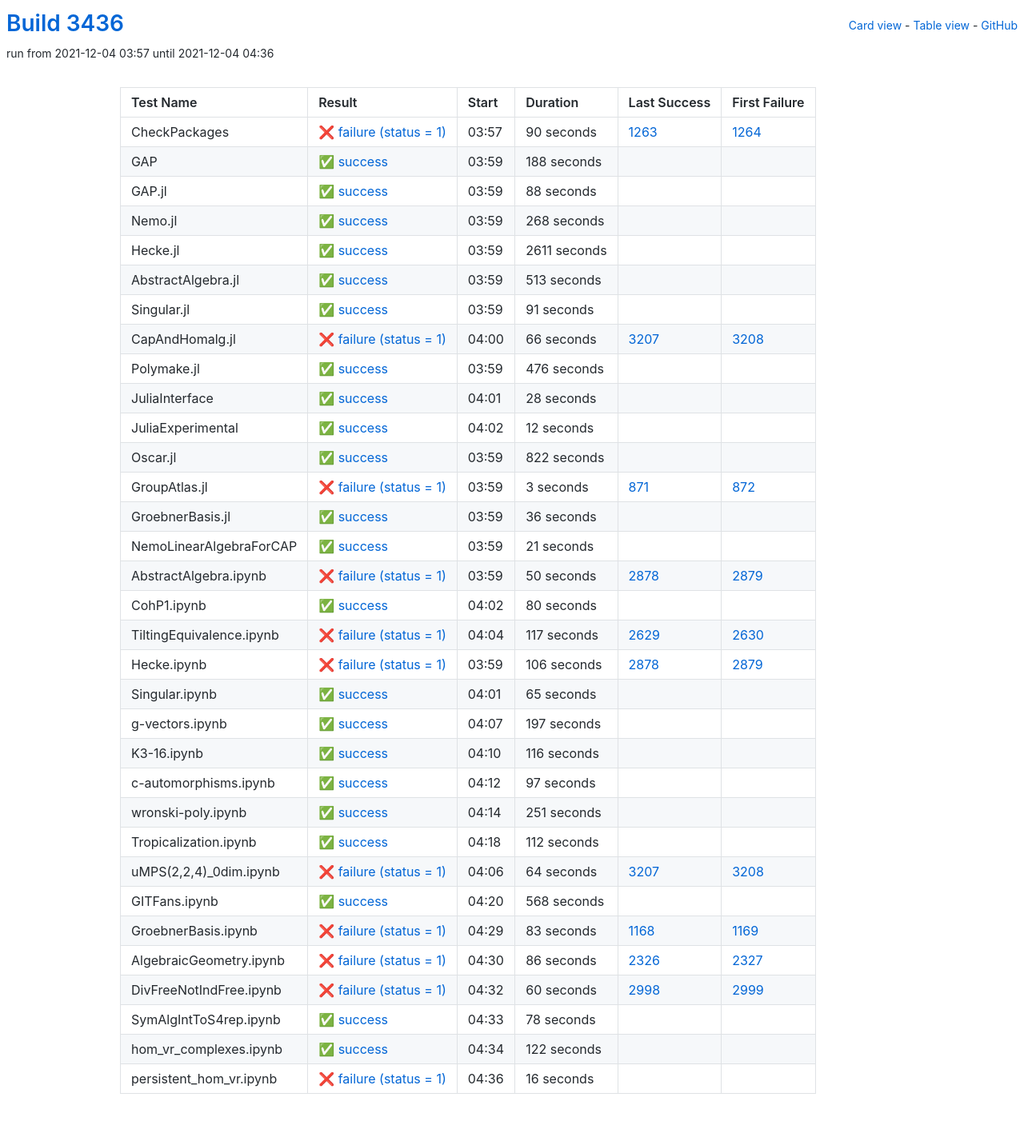
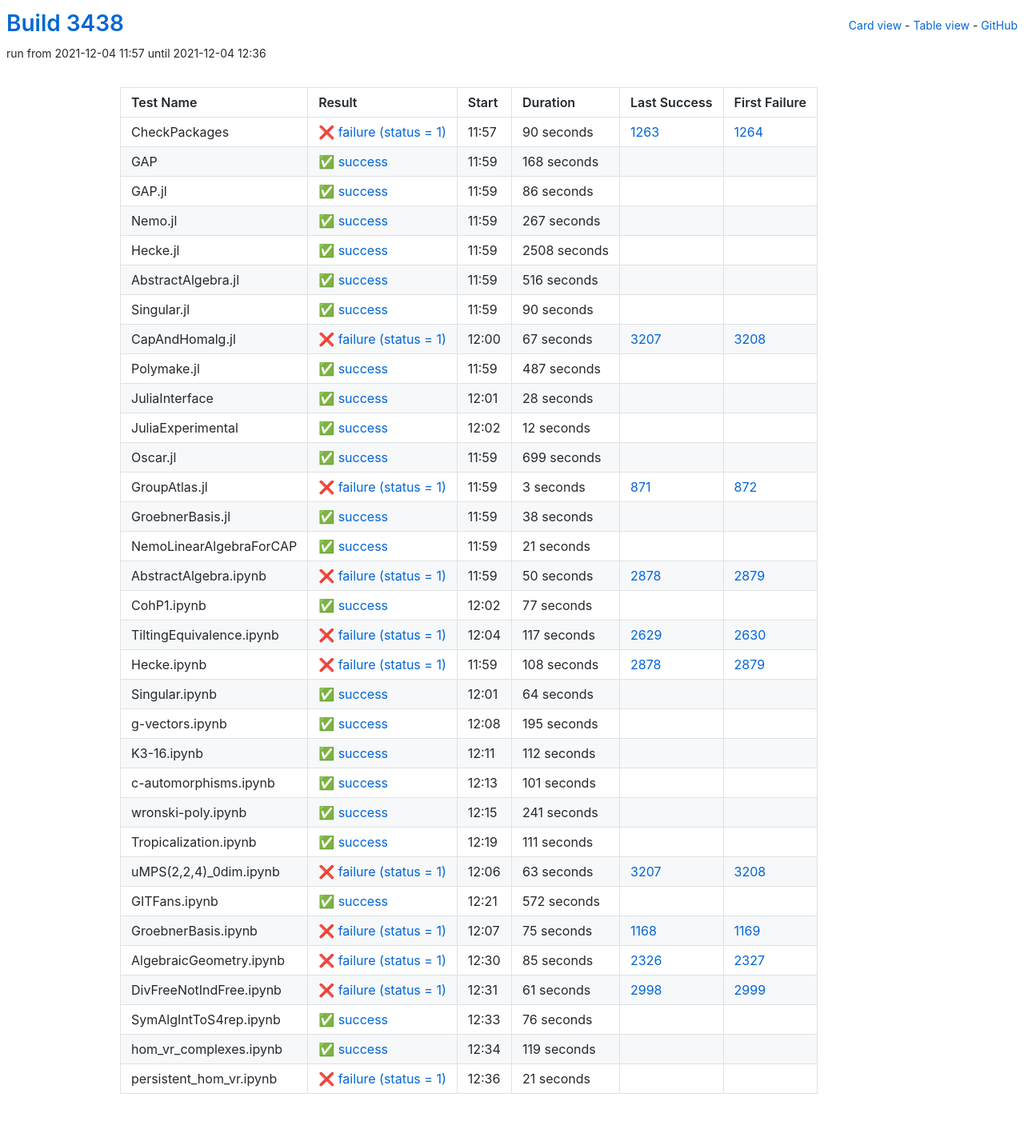
Before and after one commit to oscar-system/oscar-ci-status-stable, a Jekyll site: the page built from table.html, in a window 1280 px wide. Shown: the whole page at 80% size. Built offline with Jekyll 4.4.1, drawn with Linux system fonts in a browser that asks for light colours.

Commit message:
Build #3438

```diff
--- a/_data/ci.yml
+++ b/_data/ci.yml
@@ -1,6 +1,6 @@
 ---
-build: 3436
-build_url: https://oscarci.mathematik.uni-kl.de/job/oscar-stable/3436/
+build: 3438
+build_url: https://oscarci.mathematik.uni-kl.de/job/oscar-stable/3438/
 job: oscar-stable
 organization: oscar-system
 repo: oscar-ci-status-stable
@@ -8,8 +8,8 @@ repourl: https://github.com/oscar-system/oscar-ci-status-stable
 tests:
 - name: CheckPackages
   id: checkpackages
-  log: https://oscarci.mathematik.uni-kl.de/job/oscar-stable/3436/artifact/logs/build-3436/CheckPackages.log
-  start: 2021-12-04 03:57
+  log: https://oscarci.mathematik.uni-kl.de/job/oscar-stable/3438/artifact/logs/build-3438/CheckPackages.log
+  start: 2021-12-04 11:57
   success: false
   exitcode: 1
   status: failure
@@ -20,104 +20,104 @@ tests:
   first_failure_url: https://oscarci.mathematik.uni-kl.de/job/oscar-stable/1264/
 - name: GAP
   id: gap
-  log: https://oscarci.mathematik.uni-kl.de/job/oscar-stable/3436/artifact/logs/build-3436/GAP.log
-  start: 2021-12-04 03:59
+  log: https://oscarci.mathematik.uni-kl.de/job/oscar-stable/3438/artifact/logs/build-3438/GAP.log
+  start: 2021-12-04 11:59
   success: true
   exitcode: 0
   status: success
-  duration: 188
+  duration: 168
   last_success: false
   last_success_url:
   first_failure: false
   first_failure_url:
 - name: GAP.jl
   id: gap-jl
-  log: https://oscarci.mathematik.uni-kl.de/job/oscar-stable/3436/artifact/logs/build-3436/GAP.jl.log
-  start: 2021-12-04 03:59
+  log: https://oscarci.mathematik.uni-kl.de/job/oscar-stable/3438/artifact/logs/build-3438/GAP.jl.log
+  start: 2021-12-04 11:59
   success: true
   exitcode: 0
   status: success
-  duration: 88
+  duration: 86
   last_success: false
   last_success_url:
   first_failure: false
   first_failure_url:
 - name: Nemo.jl
   id: nemo-jl
-  log: https://oscarci.mathematik.uni-kl.de/job/oscar-stable/3436/artifact/logs/build-3436/Nemo.jl.log
-  start: 2021-12-04 03:59
+  log: https://oscarci.mathematik.uni-kl.de/job/oscar-stable/3438/artifact/logs/build-3438/Nemo.jl.log
+  start: 2021-12-04 11:59
   success: true
   exitcode: 0
   status: success
-  duration: 268
+  duration: 267
   last_success: false
   last_success_url:
   first_failure: false
   first_failure_url:
 - name: Hecke.jl
   id: hecke-jl
-  log: https://oscarci.mathematik.uni-kl.de/job/oscar-stable/3436/artifact/logs/build-3436/Hecke.jl.log
-  start: 2021-12-04 03:59
+  log: https://oscarci.mathematik.uni-kl.de/job/oscar-stable/3438/artifact/logs/build-3438/Hecke.jl.log
+  start: 2021-12-04 11:59
   success: true
   exitcode: 0
   status: success
-  duration: 2611
+  duration: 2508
   last_success: false
   last_success_url:
   first_failure: false
   first_failure_url:
 - name: AbstractAlgebra.jl
   id: abstractalgebra-jl
-  log: https://oscarci.mathematik.uni-kl.de/job/oscar-stable/3436/artifact/logs/build-3436/AbstractAlgebra.jl.log
-  start: 2021-12-04 03:59
+  log: https://oscarci.mathematik.uni-kl.de/job/oscar-stable/3438/artifact/logs/build-3438/AbstractAlgebra.jl.log
+  start: 2021-12-04 11:59
   success: true
   exitcode: 0
   status: success
-  duration: 513
+  duration: 516
   last_success: false
   last_success_url:
   first_failure: false
   first_failure_url:
 - name: Singular.jl
   id: singular-jl
-  log: https://oscarci.mathematik.uni-kl.de/job/oscar-stable/3436/artifact/logs/build-3436/Singular.jl.log
-  start: 2021-12-04 03:59
+  log: https://oscarci.mathematik.uni-kl.de/job/oscar-stable/3438/artifact/logs/build-3438/Singular.jl.log
+  start: 2021-12-04 11:59
   success: true
   exitcode: 0
   status: success
-  duration: 91
+  duration: 90
   last_success: false
   last_success_url:
   first_failure: false
   first_failure_url:
 - name: CapAndHomalg.jl
   id: capandhomalg-jl
-  log: https://oscarci.mathematik.uni-kl.de/job/oscar-stable/3436/artifact/logs/build-3436/CapAndHomalg.jl.log
-  start: 2021-12-04 04:00
+  log: https://oscarci.mathematik.uni-kl.de/job/oscar-stable/3438/artifact/logs/build-3438/CapAndHomalg.jl.log
+  start: 2021-12-04 12:00
   success: false
   exitcode: 1
   status: failure
-  duration: 66
+  duration: 67
   last_success: 3207
   last_success_url: https://oscarci.mathematik.uni-kl.de/job/oscar-stable/3207/
   first_failure: 3208
   first_failure_url: https://oscarci.mathematik.uni-kl.de/job/oscar-stable/3208/
 - name: Polymake.jl
   id: polymake-jl
-  log: https://oscarci.mathematik.uni-kl.de/job/oscar-stable/3436/artifact/logs/build-3436/Polymake.jl.log
-  start: 2021-12-04 03:59
+  log: https://oscarci.mathematik.uni-kl.de/job/oscar-stable/3438/artifact/logs/build-3438/Polymake.jl.log
+  start: 2021-12-04 11:59
   success: true
   exitcode: 0
   status: success
-  duration: 476
+  duration: 487
   last_success: false
   last_success_url:
   first_failure: false
   first_failure_url:
 - name: JuliaInterface
   id: juliainterface
-  log: https://oscarci.mathematik.uni-kl.de/job/oscar-stable/3436/artifact/logs/build-3436/JuliaInterface.log
-  start: 2021-12-04 04:01
+  log: https://oscarci.mathematik.uni-kl.de/job/oscar-stable/3438/artifact/logs/build-3438/JuliaInterface.log
+  start: 2021-12-04 12:01
   success: true
   exitcode: 0
   status: success
@@ -128,8 +128,8 @@ tests:
   first_failure_url:
 - name: JuliaExperimental
   id: juliaexperimental
-  log: https://oscarci.mathematik.uni-kl.de/job/oscar-stable/3436/artifact/logs/build-3436/JuliaExperimental.log
-  start: 2021-12-04 04:02
+  log: https://oscarci.mathematik.uni-kl.de/job/oscar-stable/3438/artifact/logs/build-3438/JuliaExperimental.log
+  start: 2021-12-04 12:02
   success: true
   exitcode: 0
   status: success
@@ -140,20 +140,20 @@ tests:
   first_failure_url:
 - name: Oscar.jl
   id: oscar-jl
-  log: https://oscarci.mathematik.uni-kl.de/job/oscar-stable/3436/artifact/logs/build-3436/Oscar.jl.log
-  start: 2021-12-04 03:59
+  log: https://oscarci.mathematik.uni-kl.de/job/oscar-stable/3438/artifact/logs/build-3438/Oscar.jl.log
+  start: 2021-12-04 11:59
   success: true
   exitcode: 0
   status: success
-  duration: 822
+  duration: 699
   last_success: false
   last_success_url:
   first_failure: false
   first_failure_url:
 - name: GroupAtlas.jl
   id: groupatlas-jl
-  log: https://oscarci.mathematik.uni-kl.de/job/oscar-stable/3436/artifact/logs/build-3436/GroupAtlas.jl.log
-  start: 2021-12-04 03:59
+  log: https://oscarci.mathematik.uni-kl.de/job/oscar-stable/3438/artifact/logs/build-3438/GroupAtlas.jl.log
+  start: 2021-12-04 11:59
   success: false
   exitcode: 1
   status: failure
@@ -164,20 +164,20 @@ tests:
   first_failure_url: https://oscarci.mathematik.uni-kl.de/job/oscar-stable/872/
 - name: GroebnerBasis.jl
   id: groebnerbasis-jl
-  log: https://oscarci.mathematik.uni-kl.de/job/oscar-stable/3436/artifact/logs/build-3436/GroebnerBasis.jl.log
-  start: 2021-12-04 03:59
+  log: https://oscarci.mathematik.uni-kl.de/job/oscar-stable/3438/artifact/logs/build-3438/GroebnerBasis.jl.log
+  start: 2021-12-04 11:59
   success: true
   exitcode: 0
   status: success
-  duration: 36
+  duration: 38
   last_success: false
   last_success_url:
   first_failure: false
   first_failure_url:
 - name: NemoLinearAlgebraForCAP
   id: nemolinearalgebraforcap
-  log: https://oscarci.mathematik.uni-kl.de/job/oscar-stable/3436/artifact/logs/build-3436/NemoLinearAlgebraForCAP.log
-  start: 2021-12-04 03:59
+  log: https://oscarci.mathematik.uni-kl.de/job/oscar-stable/3438/artifact/logs/build-3438/NemoLinearAlgebraForCAP.log
+  start: 2021-12-04 11:59
   success: true
   exitcode: 0
   status: success
@@ -188,8 +188,8 @@ tests:
   first_failure_url:
 - name: AbstractAlgebra.ipynb
   id: abstractalgebra-ipynb
-  log: https://oscarci.mathematik.uni-kl.de/job/oscar-stable/3436/artifact/logs/build-3436/AbstractAlgebra.ipynb.log
-  start: 2021-12-04 03:59
+  log: https://oscarci.mathematik.uni-kl.de/job/oscar-stable/3438/artifact/logs/build-3438/AbstractAlgebra.ipynb.log
+  start: 2021-12-04 11:59
   success: false
   exitcode: 1
   status: failure
@@ -200,20 +200,20 @@ tests:
   first_failure_url: https://oscarci.mathematik.uni-kl.de/job/oscar-stable/2879/
 - name: CohP1.ipynb
   id: cohp1-ipynb
-  log: https://oscarci.mathematik.uni-kl.de/job/oscar-stable/3436/artifact/logs/build-3436/CohP1.ipynb.log
-  start: 2021-12-04 04:02
+  log: https://oscarci.mathematik.uni-kl.de/job/oscar-stable/3438/artifact/logs/build-3438/CohP1.ipynb.log
+  start: 2021-12-04 12:02
   success: true
   exitcode: 0
   status: success
-  duration: 80
+  duration: 77
   last_success: false
   last_success_url:
   first_failure: false
   first_failure_url:
 - name: TiltingEquivalence.ipynb
   id: tiltingequivalence-ipynb
-  log: https://oscarci.mathematik.uni-kl.de/job/oscar-stable/3436/artifact/logs/build-3436/TiltingEquivalence.ipynb.log
-  start: 2021-12-04 04:04
+  log: https://oscarci.mathematik.uni-kl.de/job/oscar-stable/3438/artifact/logs/build-3438/TiltingEquivalence.ipynb.log
+  start: 2021-12-04 12:04
   success: false
   exitcode: 1
   status: failure
@@ -224,80 +224,44 @@ tests:
   first_failure_url: https://oscarci.mathematik.uni-kl.de/job/oscar-stable/2630/
 - name: Hecke.ipynb
   id: hecke-ipynb
-  log: https://oscarci.mathematik.uni-kl.de/job/oscar-stable/3436/artifact/logs/build-3436/Hecke.ipynb.log
-  start: 2021-12-04 03:59
+  log: https://oscarci.mathematik.uni-kl.de/job/oscar-stable/3438/artifact/logs/build-3438/Hecke.ipynb.log
+  start: 2021-12-04 11:59
   success: false
   exitcode: 1
   status: failure
-  duration: 106
+  duration: 108
   last_success: 2878
   last_success_url: https://oscarci.mathematik.uni-kl.de/job/oscar-stable/2878/
   first_failure: 2879
   first_failure_url: https://oscarci.mathematik.uni-kl.de/job/oscar-stable/2879/
 - name: Singular.ipynb
   id: singular-ipynb
-  log: https://oscarci.mathematik.uni-kl.de/job/oscar-stable/3436/artifact/logs/build-3436/Singular.ipynb.log
-  start: 2021-12-04 04:01
+  log: https://oscarci.mathematik.uni-kl.de/job/oscar-stable/3438/artifact/logs/build-3438/Singular.ipynb.log
+  start: 2021-12-04 12:01
   success: true
   exitcode: 0
   status: success
-  duration: 65
+  duration: 64
   last_success: false
   last_success_url:
   first_failure: false
   first_failure_url:
 - name: g-vectors.ipynb
   id: g-vectors-ipynb
-  log: https://oscarci.mathematik.uni-kl.de/job/oscar-stable/3436/artifact/logs/build-3436/g-vectors.ipynb.log
-  start: 2021-12-04 04:07
+  log: https://oscarci.mathematik.uni-kl.de/job/oscar-stable/3438/artifact/logs/build-3438/g-vectors.ipynb.log
+  start: 2021-12-04 12:08
   success: true
   exitcode: 0
   status: success
-  duration: 197
+  duration: 195
   last_success: false
   last_success_url:
   first_failure: false
   first_failure_url:
 - name: K3-16.ipynb
   id: k3-16-ipynb
-  log: https://oscarci.mathematik.uni-kl.de/job/oscar-stable/3436/artifact/logs/build-3436/K3-16.ipynb.log
-  start: 2021-12-04 04:10
-  success: true
-  exitcode: 0
-  status: success
-  duration: 116
-  last_success: false
-  last_success_url:
-  first_failure: false
-  first_failure_url:
-- name: c-automorphisms.ipynb
-  id: c-automorphisms-ipynb
-  log: https://oscarci.mathematik.uni-kl.de/job/oscar-stable/3436/artifact/logs/build-3436/c-automorphisms.ipynb.log
-  start: 2021-12-04 04:12
-  success: true
-  exitcode: 0
-  status: success
-  duration: 97
-  last_success: false
-  last_success_url:
-  first_failure: false
-  first_failure_url:
-- name: wronski-poly.ipynb
-  id: wronski-poly-ipynb
-  log: https://oscarci.mathematik.uni-kl.de/job/oscar-stable/3436/artifact/logs/build-3436/wronski-poly.ipynb.log
-  start: 2021-12-04 04:14
-  success: true
-  exitcode: 0
-  status: success
-  duration: 251
-  last_success: false
-  last_success_url:
-  first_failure: false
-  first_failure_url:
-- name: Tropicalization.ipynb
-  id: tropicalization-ipynb
-  log: https://oscarci.mathematik.uni-kl.de/job/oscar-stable/3436/artifact/logs/build-3436/Tropicalization.ipynb.log
-  start: 2021-12-04 04:18
+  log: https://oscarci.mathematik.uni-kl.de/job/oscar-stable/3438/artifact/logs/build-3438/K3-16.ipynb.log
+  start: 2021-12-04 12:11
   success: true
   exitcode: 0
   status: success
@@ -306,98 +270,134 @@ tests:
   last_success_url:
   first_failure: false
   first_failure_url:
+- name: c-automorphisms.ipynb
+  id: c-automorphisms-ipynb
+  log: https://oscarci.mathematik.uni-kl.de/job/oscar-stable/3438/artifact/logs/build-3438/c-automorphisms.ipynb.log
+  start: 2021-12-04 12:13
+  success: true
+  exitcode: 0
+  status: success
+  duration: 101
+  last_success: false
+  last_success_url:
+  first_failure: false
+  first_failure_url:
+- name: wronski-poly.ipynb
+  id: wronski-poly-ipynb
+  log: https://oscarci.mathematik.uni-kl.de/job/oscar-stable/3438/artifact/logs/build-3438/wronski-poly.ipynb.log
+  start: 2021-12-04 12:15
+  success: true
+  exitcode: 0
+  status: success
+  duration: 241
+  last_success: false
+  last_success_url:
+  first_failure: false
+  first_failure_url:
+- name: Tropicalization.ipynb
+  id: tropicalization-ipynb
+  log: https://oscarci.mathematik.uni-kl.de/job/oscar-stable/3438/artifact/logs/build-3438/Tropicalization.ipynb.log
+  start: 2021-12-04 12:19
+  success: true
+  exitcode: 0
+  status: success
+  duration: 111
+  last_success: false
+  last_success_url:
+  first_failure: false
+  first_failure_url:
 - name: uMPS(2,2,4)_0dim.ipynb
   id: umps-2-2-4-0dim-ipynb
-  log: https://oscarci.mathematik.uni-kl.de/job/oscar-stable/3436/artifact/logs/build-3436/uMPS-2-2-4-_0dim.ipynb.log
-  start: 2021-12-04 04:06
+  log: https://oscarci.mathematik.uni-kl.de/job/oscar-stable/3438/artifact/logs/build-3438/uMPS-2-2-4-_0dim.ipynb.log
+  start: 2021-12-04 12:06
   success: false
   exitcode: 1
   status: failure
-  duration: 64
+  duration: 63
   last_success: 3207
   last_success_url: https://oscarci.mathematik.uni-kl.de/job/oscar-stable/3207/
   first_failure: 3208
   first_failure_url: https://oscarci.mathematik.uni-kl.de/job/oscar-stable/3208/
 - name: GITFans.ipynb
   id: gitfans-ipynb
-  log: https://oscarci.mathematik.uni-kl.de/job/oscar-stable/3436/artifact/logs/build-3436/GITFans.ipynb.log
-  start: 2021-12-04 04:20
+  log: https://oscarci.mathematik.uni-kl.de/job/oscar-stable/3438/artifact/logs/build-3438/GITFans.ipynb.log
+  start: 2021-12-04 12:21
   success: true
   exitcode: 0
   status: success
-  duration: 568
+  duration: 572
   last_success: false
   last_success_url:
   first_failure: false
   first_failure_url:
 - name: GroebnerBasis.ipynb
   id: groebnerbasis-ipynb
-  log: https://oscarci.mathematik.uni-kl.de/job/oscar-stable/3436/artifact/logs/build-3436/GroebnerBasis.ipynb.log
-  start: 2021-12-04 04:29
+  log: https://oscarci.mathematik.uni-kl.de/job/oscar-stable/3438/artifact/logs/build-3438/GroebnerBasis.ipynb.log
+  start: 2021-12-04 12:07
   success: false
   exitcode: 1
   status: failure
-  duration: 83
+  duration: 75
   last_success: 1168
   last_success_url: https://oscarci.mathematik.uni-kl.de/job/oscar-stable/1168/
   first_failure: 1169
   first_failure_url: https://oscarci.mathematik.uni-kl.de/job/oscar-stable/1169/
 - name: AlgebraicGeometry.ipynb
   id: algebraicgeometry-ipynb
-  log: https://oscarci.mathematik.uni-kl.de/job/oscar-stable/3436/artifact/logs/build-3436/AlgebraicGeometry.ipynb.log
-  start: 2021-12-04 04:30
+  log: https://oscarci.mathematik.uni-kl.de/job/oscar-stable/3438/artifact/logs/build-3438/AlgebraicGeometry.ipynb.log
+  start: 2021-12-04 12:30
   success: false
   exitcode: 1
   status: failure
-  duration: 86
+  duration: 85
   last_success: 2326
   last_success_url: https://oscarci.mathematik.uni-kl.de/job/oscar-stable/2326/
   first_failure: 2327
   first_failure_url: https://oscarci.mathematik.uni-kl.de/job/oscar-stable/2327/
 - name: DivFreeNotIndFree.ipynb
   id: divfreenotindfree-ipynb
-  log: https://oscarci.mathematik.uni-kl.de/job/oscar-stable/3436/artifact/logs/build-3436/DivFreeNotIndFree.ipynb.log
-  start: 2021-12-04 04:32
+  log: https://oscarci.mathematik.uni-kl.de/job/oscar-stable/3438/artifact/logs/build-3438/DivFreeNotIndFree.ipynb.log
+  start: 2021-12-04 12:31
   success: false
   exitcode: 1
   status: failure
-  duration: 60
+  duration: 61
   last_success: 2998
   last_success_url: https://oscarci.mathematik.uni-kl.de/job/oscar-stable/2998/
   first_failure: 2999
   first_failure_url: https://oscarci.mathematik.uni-kl.de/job/oscar-stable/2999/
 - name: SymAlgIntToS4rep.ipynb
   id: symalginttos4rep-ipynb
-  log: https://oscarci.mathematik.uni-kl.de/job/oscar-stable/3436/artifact/logs/build-3436/SymAlgIntToS4rep.ipynb.log
-  start: 2021-12-04 04:33
+  log: https://oscarci.mathematik.uni-kl.de/job/oscar-stable/3438/artifact/logs/build-3438/SymAlgIntToS4rep.ipynb.log
+  start: 2021-12-04 12:33
   success: true
   exitcode: 0
   status: success
-  duration: 78
+  duration: 76
   last_success: false
   last_success_url:
   first_failure: false
   first_failure_url:
 - name: hom_vr_complexes.ipynb
   id: hom-vr-complexes-ipynb
-  log: https://oscarci.mathematik.uni-kl.de/job/oscar-stable/3436/artifact/logs/build-3436/hom_vr_complexes.ipynb.log
-  start: 2021-12-04 04:34
+  log: https://oscarci.mathematik.uni-kl.de/job/oscar-stable/3438/artifact/logs/build-3438/hom_vr_complexes.ipynb.log
+  start: 2021-12-04 12:34
   success: true
   exitcode: 0
   status: success
-  duration: 122
+  duration: 119
   last_success: false
   last_success_url:
   first_failure: false
   first_failure_url:
 - name: persistent_hom_vr.ipynb
   id: persistent-hom-vr-ipynb
-  log: https://oscarci.mathematik.uni-kl.de/job/oscar-stable/3436/artifact/logs/build-3436/persistent_hom_vr.ipynb.log
-  start: 2021-12-04 04:36
+  log: https://oscarci.mathematik.uni-kl.de/job/oscar-stable/3438/artifact/logs/build-3438/persistent_hom_vr.ipynb.log
+  start: 2021-12-04 12:36
   success: false
   exitcode: 1
   status: failure
-  duration: 16
+  duration: 21
   last_success: false
   last_success_url:
   first_failure: false
```
Also changed, not shown: README.md.
